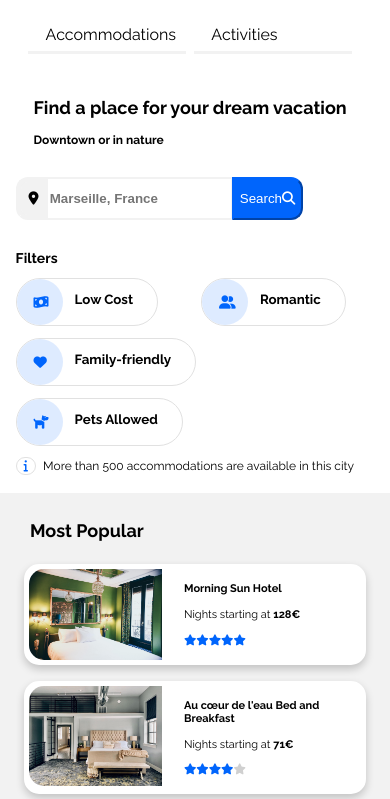
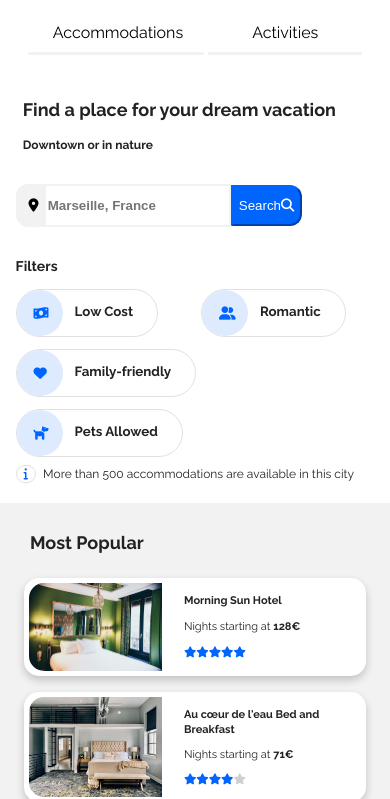
Before and after one commit to st80kafe/ocP2, a website built with Parcel: page index.html in a window 390 px wide. Shown: the part 134-933 px from the top of the page. Built offline with nearby package versions, Linux system fonts and the light colour scheme.

Commit message:
work done on headers, nav, mobile

```diff
--- a/css/style.css
+++ b/css/style.css
@@ -33,15 +33,17 @@ h3 {
 div.header {
   padding:  37px 10px 0 10px;
 }
+a + span {
+  padding: 0 15px;
+}
 div.header:hover {
   padding: 36px 10px 0 10px;
   border-top-style: solid;
   border-top-width: 1px;
   color: #0065fc;
 }
-
 div.logo {
-  margin: 0 55% 0 0;
+  margin: 0 60% 0 0;
 }
 div.logo a:hover {
   border-style:none;
@@ -80,9 +82,7 @@ nav input {
   font-weight: 600;
   color: #000;
 }
-.filterBox {
-  display: flex;
-}
+
 .filters {
   display: flex;
   justify-content: space-between;
@@ -111,6 +111,7 @@ nav input {
   padding-top: 10px;
 }
 .filterBox {
+  display: flex;
   border-style: solid;
   border-radius: 33px;
   border-width: 1px;
@@ -125,7 +126,7 @@ nav input {
   border-color: #e1e1e1;
   color: #0065fc;
   padding: 1px 7px;
-  margin-right: 7px;
+  margin: 0 7px 0 0;
 }
 .info p {
   font-size: 9pt;
@@ -315,7 +316,7 @@ nav input {
   font-size: 11px;
   flex-direction: column;
   flex-grow: 1;
-  padding: 0 0 0 0;
+  padding: 0;
   margin: 0 10px 0 10px;
   width: 33%;
 }
@@ -354,7 +355,7 @@ nav input {
   border-radius: 0 0 15px 15px;
   object-fit: cover;
   width: 100%;
-  padding: 0 0 0 0;
+  padding: 0;
   font-size: 11px;
 }
 .popular{
@@ -412,43 +413,44 @@ nav input {
   .navHeader .logo {
     flex-grow: 2;
     justify-content: center;
-    margin: 0 10% 8% 25%;
+    margin: 0 24% 8% 24%;
   }
   .navHeader .header {
     flex-grow: 1;
   }
-
+  a + span {
+    padding: 0  0px;
+  }
   div.header {
     flex-direction: column;
     flex-wrap: nowrap;
-    /* text right of logo displays vertically above width 34% */
-    width: 34%;
-    /* watch levels of navHeader text on hover */
-    padding: 0  5% 7px 5%;
-    border-style: none;
+    padding:  0 0px 7px 0px ;
     border-top-style: none;
-    border-bottom-style: solid;
-    border-bottom-width: 3px;
-    border-bottom-color: #f2f2f2;
   }
-  /* center navHeader text and bottom-border */
-  div.header:nth-child(2) {
-    margin: 0 8px  0 28px;
+  .top > .header {
+    margin: 0 2px 0 2px;
+    padding: 0 21px  7px 25px;
+    border-bottom: 3px solid #f2f2f2;
   }
-  div.header:hover {
-    padding: 0 5% 7px 5%;
+  .middle > .header {
+    margin: 0 2px 0 2px;
+    padding: 0 44px 7px 44px;
+    border-bottom: 3px solid #f2f2f2;
+  }
+  .top > .header:hover {
+    padding: 0 21px 7px 25px;
     border-top-style: none;
     border-top-width: 0px;
-    border-bottom-style: solid;
-    border-bottom-width: 3px;
-    border-color: #0065fc;
+    border-bottom: 3px solid #0065fc;
   }
-  .navHeader a:hover {
-    text-decoration: none;
-    color: #0065fc;
+  .middle > .header:hover {
+    padding: 0 44px 7px 44px;
+    border-top-style: none;
+    border-top-width: 0px;
+    border-bottom: 3px solid #0065fc;
   }
   header.headerText{
-    padding: 10% 0 5% 5%;
+    padding: 10% 0 5% 2%;
   }
   .section-1 {
     flex-direction: column;
@@ -457,7 +459,7 @@ nav input {
   }
   /* taller search and filters button for mobile */
   form button {
-    height: 43px;
+    height: 41px;
   }
   form input {
     height: 37px;
@@ -466,17 +468,14 @@ nav input {
   form button:first-child {
     border-top-left-radius: 12px;
     border-bottom-left-radius: 12px;
-    margin-right: -5px;
+    margin-right: -8px;
     border-width: 4pt;
+    height: 43px;
   }
   form button:last-child {
     border-top-right-radius: 12px;
     border-bottom-right-radius: 12px;
     margin-right: -8px;
-  }
-  nav input {
-    margin-left: -5px;
-    margin-right: -5px;
   }
   .section-1 .filters {
     flex-wrap: wrap;
@@ -515,7 +514,7 @@ nav input {
     flex-direction: column;
   }
   .section-3 h3 {
-    margin: 0 0 0 0;
+    margin: 0;
     justify-content: right;
   }
 
@@ -598,7 +597,7 @@ nav input {
     font-size: 15px;
   }
   .card-activ img {
-    margin: 0 0 0 0;
+    margin: 0;
   }
   .activTi {
     margin-left: 6%;
--- a/index.html
+++ b/index.html
@@ -8,6 +8,7 @@
   <link rel="preconnect" href="https://fonts.gstatic.com" crossorigin>
   <link href="https://fonts.googleapis.com/css2?family=Raleway:wght@200;400;700&display=swap" rel="stylesheet">
   <!-- <link rel="stylesheet" href="css/normalize.css"> -->
+  <link rel="stylesheet" href="css/main.css">
   <link rel="stylesheet" href="css/style.css">
   <script src="https://kit.fontawesome.com/efe82e1412.js" crossorigin="anonymous"></script>
 </head>
@@ -15,8 +16,8 @@
 <body>
   <nav class="navHeader">
     <div class="logo"><a href="#"><img class="logo" src="img/logo/booki.png" alt="Booki Logo"></a></div>
-    <div class="header"><a href="#topContent">Accommodations</a></div>
-    <div class="header"><a href="#middleContent">Activities</a></div>
+    <a class="top" href="#topContent"><div class="header">Accommodations</div></a><span></span>
+    <a class="middle" href="#middleContent"><div class="header">Activities</div></a>
   </nav>
   <section class="section-1">
   <header class="headerText">
```
